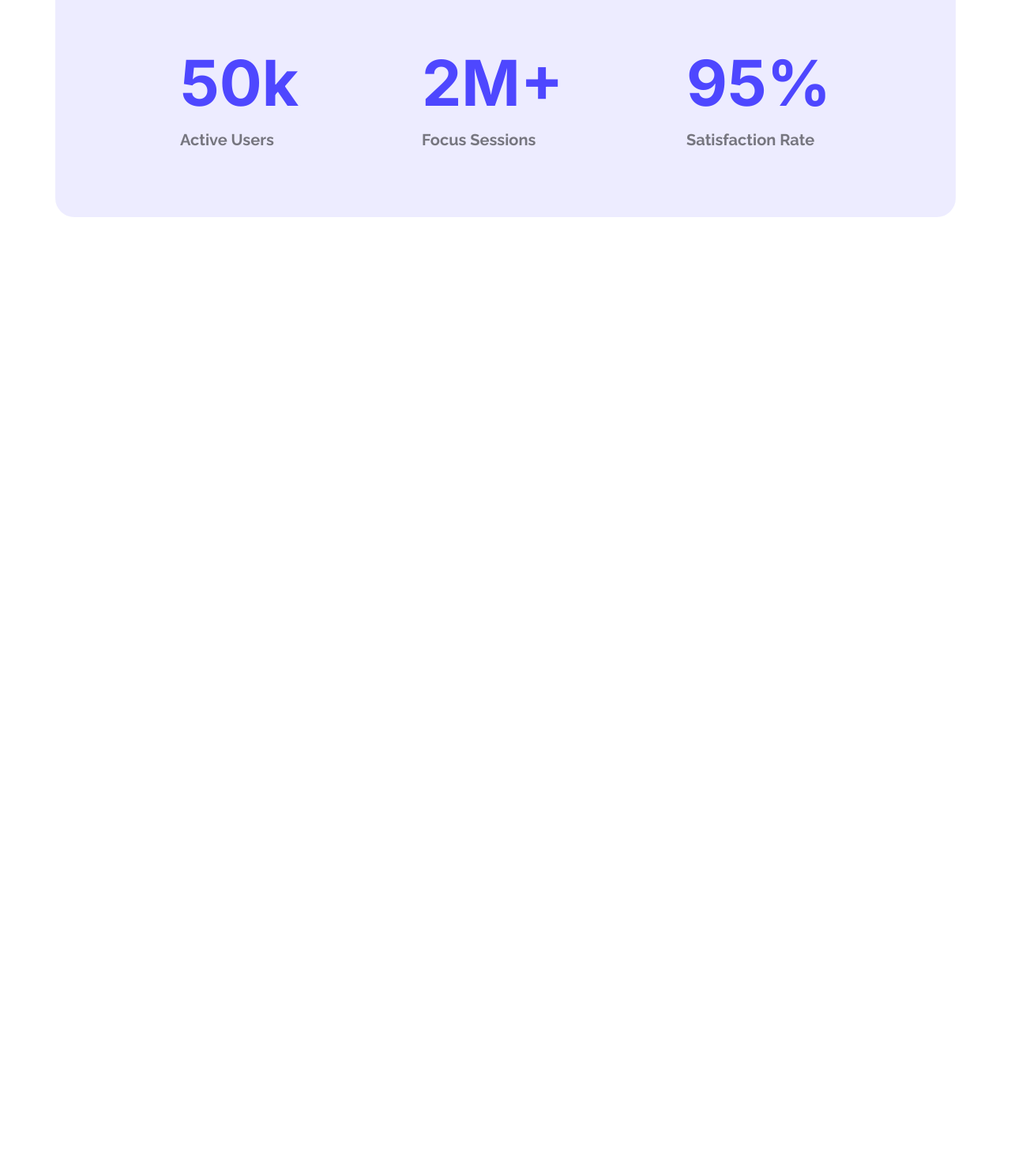
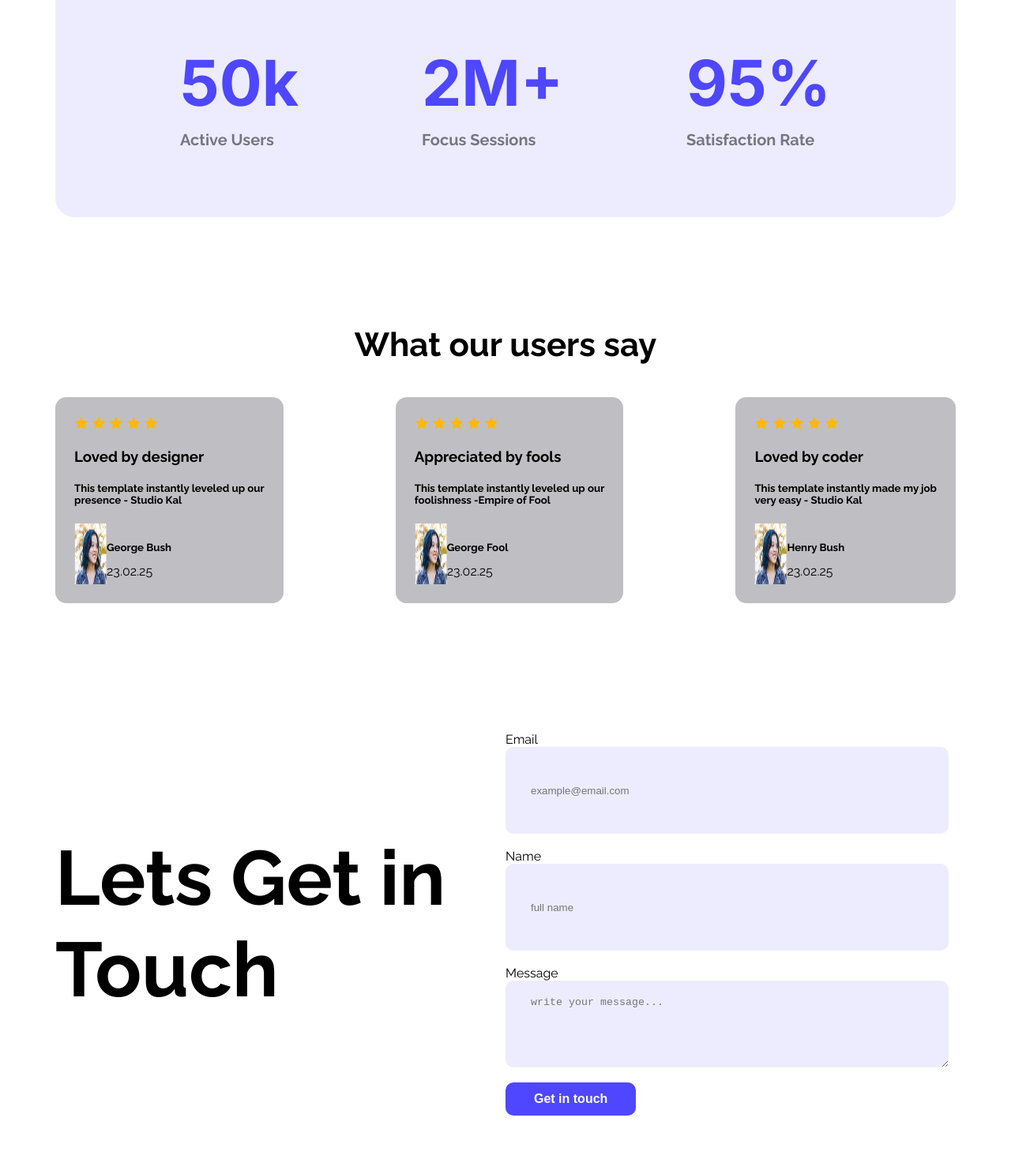
Before and after one commit to theamr01/assignment1, a plain HTML site: page index.html in a window 1280 px wide. Shown: the part 1508-2995 px from the top of the page at 79% size. Before the commit the page ends 1791 px from the top, so only its background shows below. Drawn offline with Linux system fonts and the light colour scheme.

Commit message:
feedback section

```diff
--- a/index.html
+++ b/index.html
@@ -57,7 +57,89 @@
                 </div>
             </div>
         </section>
-
+        <section class="feedback">
+            <div>
+                <h3 class="ordinary-title center">What our users say</h3>
+            </div>
+            <div class="feedback-section">
+                <div class="reviews">
+                <div class="review-section">
+                    <img src="image/icon-star.png" alt="">
+                    <img src="image/icon-star.png" alt="">
+                    <img src="image/icon-star.png" alt="">
+                    <img src="image/icon-star.png" alt="">
+                    <img src="image/icon-star.png" alt="">
+                    <div class="review-title">
+                        <h3>Loved by designer</h4>
+                        <h5>This template instantly leveled up our <br> presence - Studio Kal</h6>
+                    </div>
+                    <div class="reviewer">
+                        <img src="image/avatar.png" alt="">
+                        <div class="reviewer-info">
+                            <h5>George Bush</h6>
+                            <p>23.02.25</p>
+                        </div>
+                    </div>
+                </div>
+                </div>
+                <div class="reviews">
+                <div class="review-section">
+                    <img src="image/icon-star.png" alt="">
+                    <img src="image/icon-star.png" alt="">
+                    <img src="image/icon-star.png" alt="">
+                    <img src="image/icon-star.png" alt="">
+                    <img src="image/icon-star.png" alt="">
+                    <div class="review-title">
+                        <h3>Appreciated by fools</h4>
+                        <h5>This template instantly leveled up our <br> foolishness -Empire of Fool</h6>
+                    </div>
+                    <div class="reviewer">
+                        <img src="image/avatar.png" alt="">
+                        <div class="reviewer-info">
+                            <h5>George Fool</h6>
+                            <p>23.02.25</p>
+                        </div>
+                    </div>
+                </div>
+                </div>
+                <div class="reviews">
+                <div class="review-section">
+                    <img src="image/icon-star.png" alt="">
+                    <img src="image/icon-star.png" alt="">
+                    <img src="image/icon-star.png" alt="">
+                    <img src="image/icon-star.png" alt="">
+                    <img src="image/icon-star.png" alt="">
+                    <div class="review-title">
+                        <h3>Loved by coder</h4>
+                        <h5>This template instantly made my job <br> very easy - Studio Kal</h6>
+                    </div>
+                    <div class="reviewer">
+                        <img src="image/avatar.png" alt="">
+                        <div class="reviewer-info">
+                            <h5>Henry Bush</h6>
+                            <p>23.02.25</p>
+                        </div>
+                    </div>
+                </div>
+                </div>
+            </div>
+        </section>
+        <section class="touch">
+            <div>
+                <h1 class="touch-title">Lets Get in <br> Touch</h1>
+            </div>
+            <div class="form-container">
+                <form action="">
+                    <label for="email">Email</label>
+                    <input type="email" name="" id="email" placeholder="example@email.com">
+                    <label for="name">Name</label>
+                    <input type="text" name="" id="name" placeholder="full name">
+                    <label for="message">Message</label>
+                    <textarea name="" id="message" rows="20" placeholder="write your message..."></textarea>
+                    <input class="btn-primary" type="submit" value="Get in touch">
+                </form>
+            </div>
+        </section>
     </main>
 </body>
 </html>
--- a/styles/assign1.css
+++ b/styles/assign1.css
@@ -127,3 +127,68 @@ main{
     display: flex;
     justify-content: space-around;
 }
+
+.center{
+    text-align: center;
+}
+
+.reviewer{
+    display: flex;
+}
+
+.reviewer h3{
+    line-height: .1;
+}
+
+.reviewer p{
+    line-height: .1;
+}
+.reviewer img{
+    size: 20px 20px;
+}
+
+.reviews{
+    background-color: rgba(37, 36, 50, 0.29);
+    padding: 24px 24px;
+    border-radius: 14px;
+    max-height: 243px;
+}
+
+.feedback-section{
+    display: flex;
+    justify-content: space-between;
+    gap: 20px;
+}
+
+.feedback{
+    margin-top: 137px;
+}
+
+.form-container input[type="text"],  .form-container input[type="email"], .form-container textarea{
+    height: 70px;
+    border-radius: 10px;
+    background-color: rgba(78, 71, 255, 0.1);
+    display: block;
+    width: 497px;
+    padding: 20px 32px;
+    margin-bottom: 19px;
+    border: none;
+}
+
+.touch-title{
+    font-size: 97px;
+    font-weight: bold;
+    line-height: 1.2;
+}
+
+.touch{
+    display: flex;
+    align-items: center;
+    justify-content: space-between;
+    margin-top: 92px;
+    padding-top: 71px;
+    padding-bottom: 71px;
+}
+.form-container{
+    width: 50%;
+}
```
